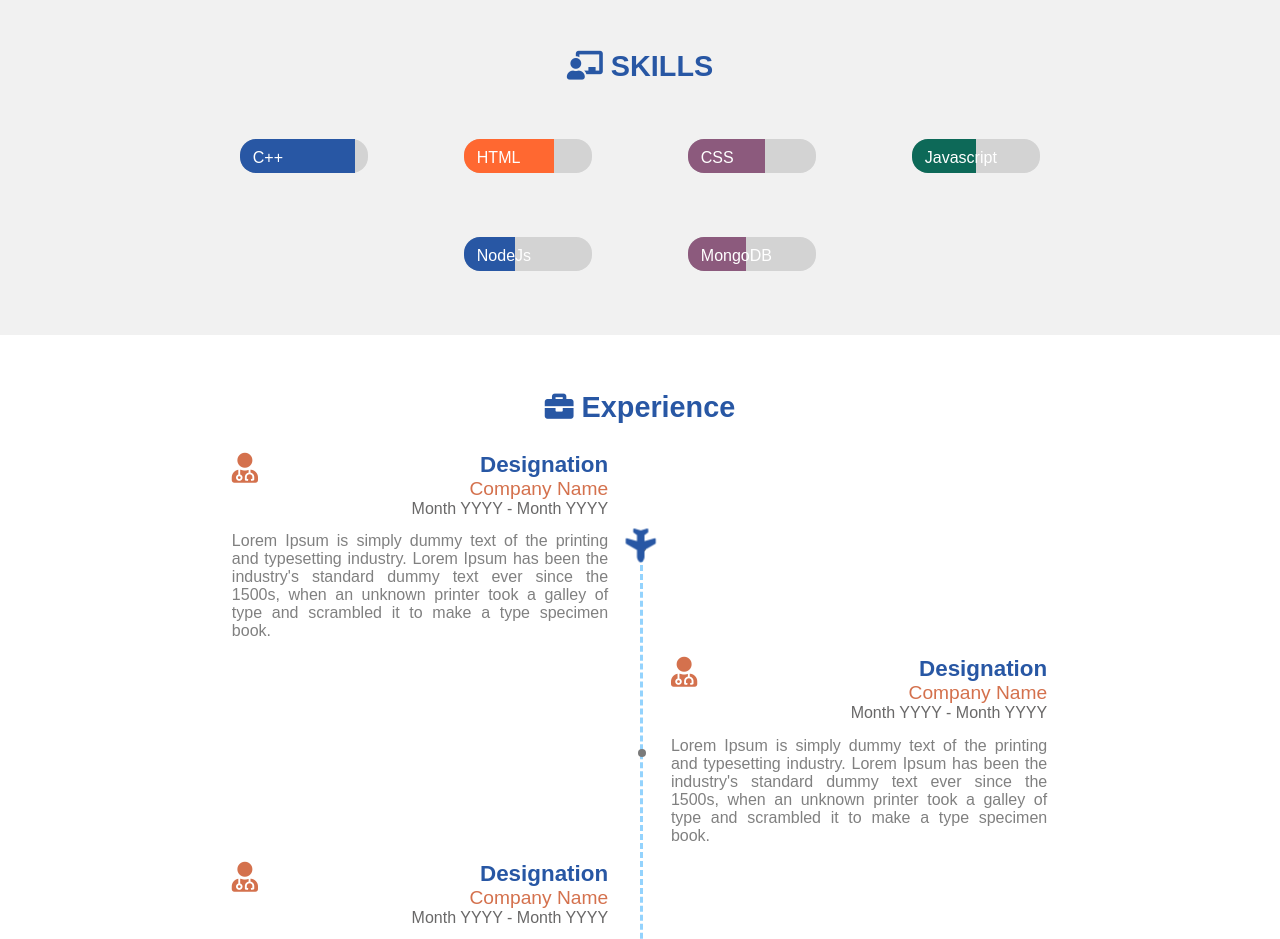
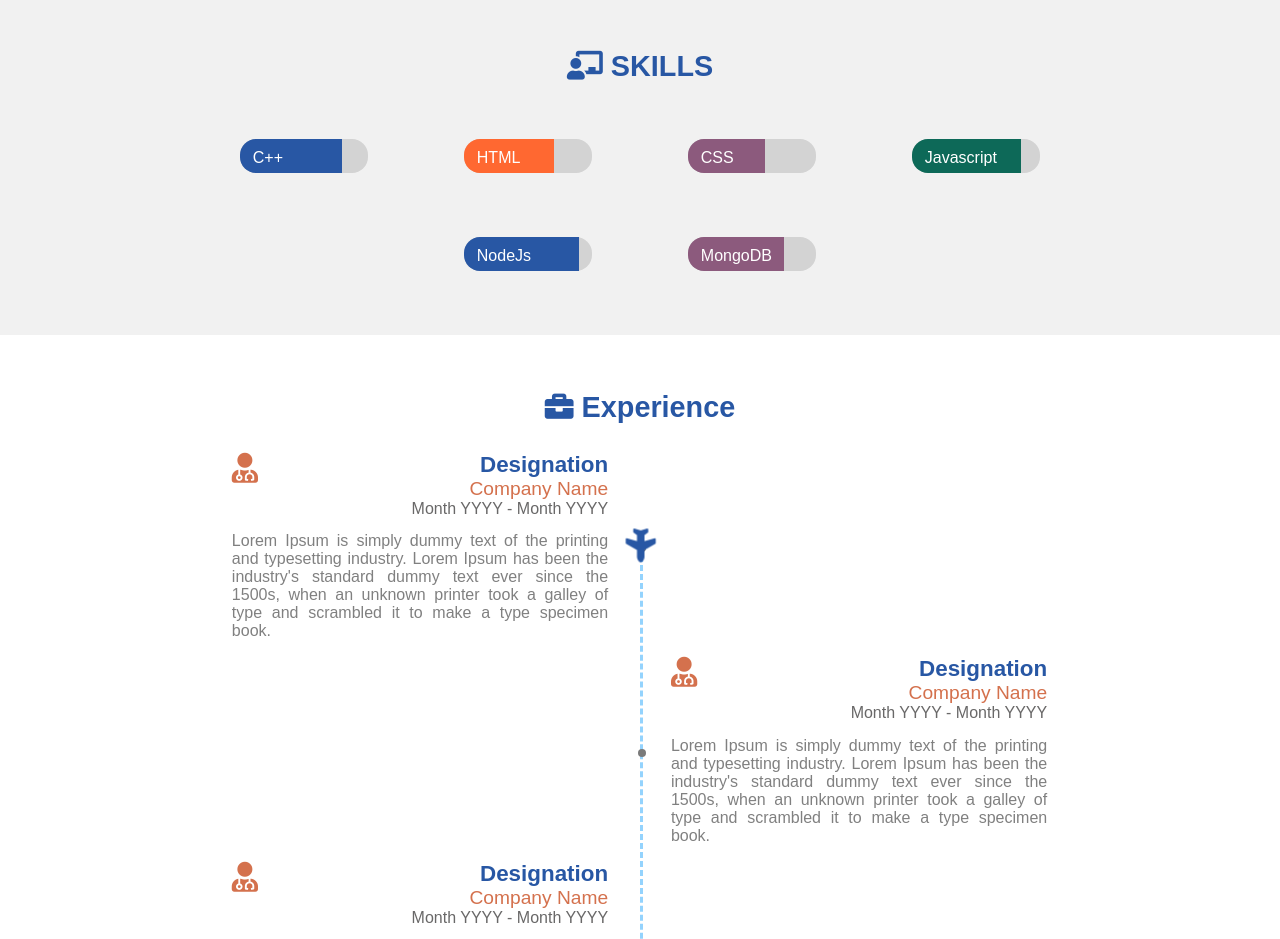
Before and after one commit to pallabez/Default-Portfolio-Project, a plain HTML site: page index.html in a window 1280 px wide. Shown: the part 860-1799 px from the top of the page. Drawn offline with Linux system fonts and the light colour scheme.

Commit message:
Animated skill bars

```diff
--- a/external.css
+++ b/external.css
@@ -183,28 +183,28 @@ main section:nth-child(2n) {
 
 
 #cpp {
-    width: 90%;
+    /* width: 90%; */
     background-color: #2857a4;
 }
 
 #html {
-    width: 70%;
+    /* width: 70%; */
     background-color: rgb(255, 104, 49);
 }
 #css {
-    width: 60%;
+    /* width: 60%; */
     background-color: rgb(140, 90, 125);
 }
 #javascript {
-    width: 50%;
+    /* width: 50%; */
     background-color: rgb(13, 105, 88);
 }
 #node-js {
-    width: 40%;
+    /* width: 40%; */
     background-color: #2857a4;
 }
 #mongo-db {
-    width: 45%;
+    /* width: 45%; */
     background-color: rgb(140, 90, 125);
 }
 
--- a/index.html
+++ b/index.html
@@ -101,22 +101,22 @@
 
 			<div id = "skill-main">
                 <div class = "skill-display">
-                    <div id = "cpp"><span>C++</span></div>
+                    <div id = "cpp" data-value = "80"><span>C++</span></div>
                 </div>
                 <div class = "skill-display">
-                    <div id = "html"><span>HTML</span></div>
+                    <div id = "html" data-value = "70"><span>HTML</span></div>
                 </div>
                 <div class = "skill-display">
-                    <div id = "css"><span>CSS</span></div>
+                    <div id = "css" data-value = "60"><span>CSS</span></div>
                 </div>
                 <div class = "skill-display">
-                    <div id = "javascript"><span>Javascript</span></div>
+                    <div id = "javascript" data-value = "85"><span>Javascript</span></div>
                 </div>
                 <div class = "skill-display">
-                    <div id = "node-js"><span>NodeJs</span></div>
+                    <div id = "node-js" data-value = "90"><span>NodeJs</span></div>
                 </div>
                 <div class = "skill-display">
-                    <div id = "mongo-db"><span>MongoDB</span></div>
+                    <div id = "mongo-db" data-value = "75"><span>MongoDB</span></div>
                 </div>
             </div>
         </section>
--- a/script.js
+++ b/script.js
@@ -1,5 +1,7 @@
 "use strict"
 
+
+//Smooth Scroolling
 var nav = document.getElementsByClassName('nav-link');
 
 for(let i of nav) {
@@ -18,3 +20,41 @@ for(let i of nav) {
         }, 2);
     });
 }
+
+
+//Skill animation
+var skills = document.getElementById('skills');
+var skillDisplayed = false;
+
+function isVisible(element) {
+    const rect = element.getBoundingClientRect();
+    return rect.top <= window.innerHeight;
+}
+
+function checkScroll() {
+    var skillBars = document.querySelectorAll(".skill-display div");
+    var skillVisibility = isVisible(skills);
+
+    if(skillVisibility && !skillDisplayed) {
+        skillDisplayed = true;
+        for(let i of skillBars) {
+            var width = i.getAttribute("data-value");
+            changeWidth(0, width, i);
+        }
+    } else if(!skillVisibility && skillDisplayed) {
+        skillDisplayed = false;
+        for(let i of skillBars) {
+            i.style.width = "0%";
+        }
+    }
+}
+
+function changeWidth(initial, final, element) {
+    let currWidth = Number(initial);
+
+    var interval = setInterval(function() {
+        element.style.width = (++currWidth) + "%";
+        if(currWidth >= final) clearInterval(interval);
+    }, 4);
+}
+window.addEventListener('scroll', checkScroll);
```
